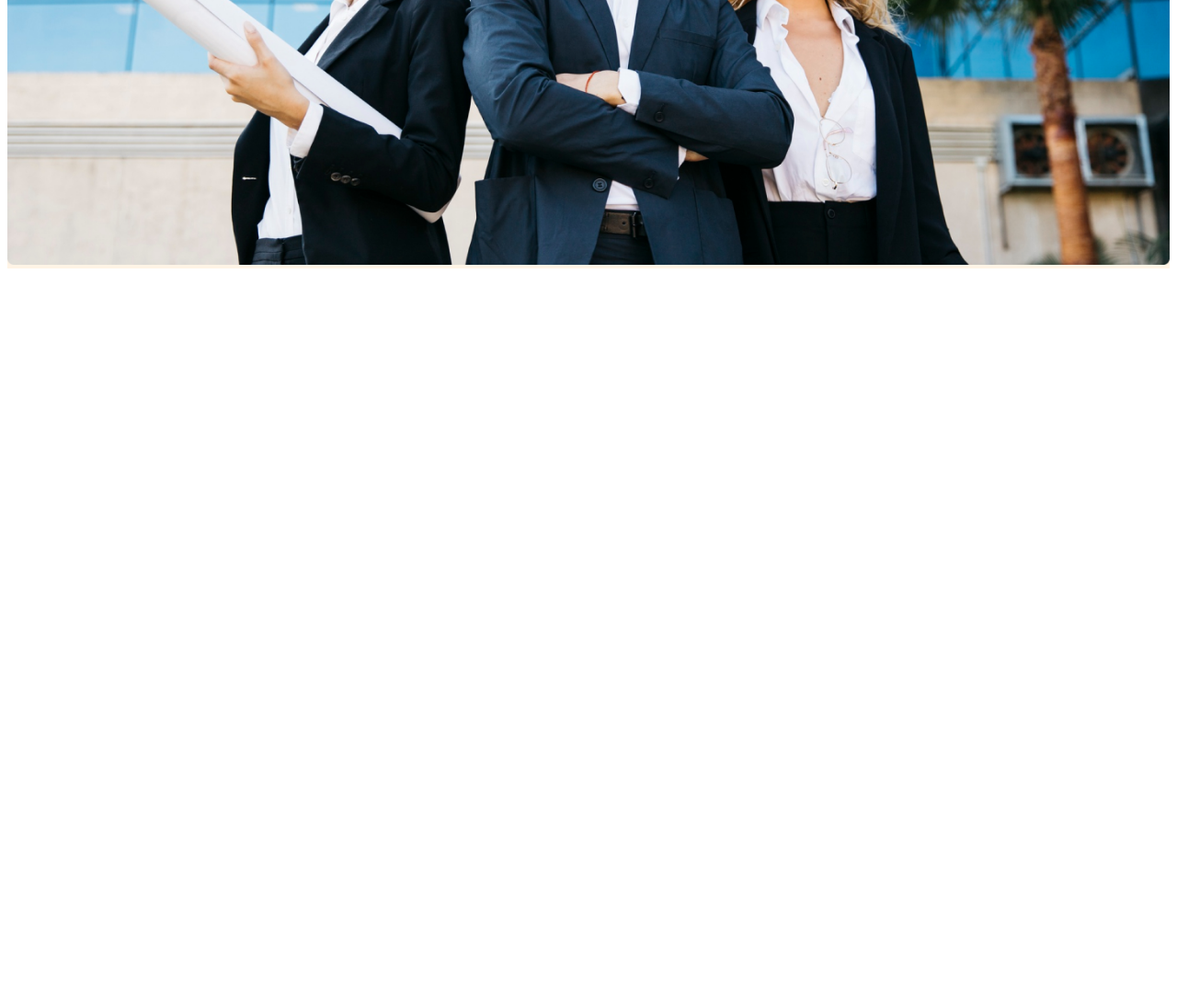
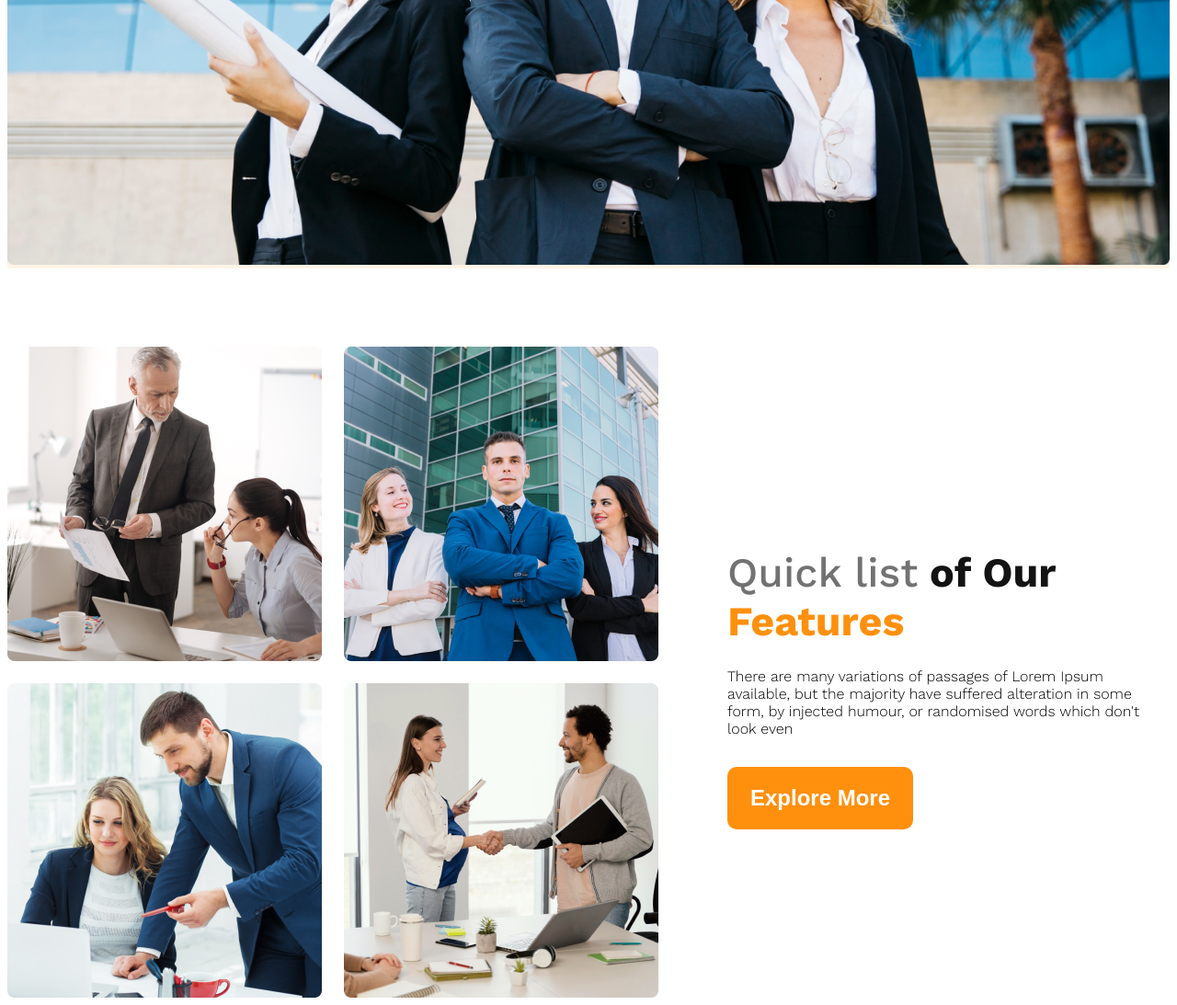
Before and after one commit to almamuntmn/g3-architects-website, a plain HTML site: page index.html in a window 1280 px wide. Shown: the part 896-1989 px from the top of the page at 92% size. Before the commit the page ends 1196 px from the top, so only its background shows below. Drawn offline with nearby package versions, Linux system fonts and the light colour scheme.

Commit message:
updated features section

```diff
--- a/index.html
+++ b/index.html
@@ -20,18 +20,32 @@
             </ul>
         </nav>
         <div class="title-content">
-<div class="banner-info">
+            <div class="banner-info">
                 <h1 class="title">Brand New Group of Architects </h1>
-            <p class="description">There are many variations of passages of Lorem Ipsum available, but the majority have
-                suffered alteration in some form, by injected humour, or randomised words which don't look even</p>
+                <p class="description">There are many variations of passages of Lorem Ipsum available, but the majority
+                    have
+                    suffered alteration in some form, by injected humour, or randomised words which don't look even</p>
                 <button class="pbtn">Explore More</button>
-</div>
-                <img class="banner-image" src="images/banner.png" alt="">
+            </div>
+            <img class="banner-image" src="images/banner.png" alt="">
         </div>
-
     </header>
     <main>
-
+<section>
+    <div class="features dflex">
+        <div class="features-images">
+            <img src="images/team1.png" alt="">
+            <img src="images/team2.png" alt="">
+            <img src="images/team3.png" alt="">
+            <img src="images/team4.png" alt="">
+        </div>
+        <div class="features-info">
+            <h2 class="features-head"><span id="quick-list">Quick list</span><span class="of-our dark01"> of Our</span><br><span class="Feature"> Features</span></h2>
+            <p class="features-description">There are many variations of passages of Lorem Ipsum available, but the majority have suffered alteration in some form, by injected humour, or randomised words which don't look even</p>
+            <button class="pbtn">Explore More</button>
+        </div>
+    </div>
+</section>
     </main>
     <footer>
 
--- a/style/style.css
+++ b/style/style.css
@@ -77,6 +77,40 @@ justify-content: space-between;
     width: 100%;
 }
 
+/* features style */
+
+.features{
+    max-width: 1440px;
+    margin: 0 auto;
+    align-items: center;
+    margin-top: 85px;
+}
+.features-images{
+    display: grid;
+    grid-template-columns: repeat(2, 1fr);
+    gap: 24px;
+    max-width: 100%;
+}
+.features-info{
+    margin-left: 75px;
+}
+.features-head{
+    font-size: 2.8rem;
+    margin-bottom: 1.5rem;
+}
+#quick-list{
+    font-weight: 500;
+    color: #727272;
+}
+.Feature{
+    color: #FF900E;
+}
+
+.features-description{
+    font-size: 1rem;
+    font-weight: 300;
+    margin-bottom: 2rem;
+}
 @media screen and (max-width: 576px) {
     .navs{
         flex-direction: column;
@@ -85,4 +119,14 @@ justify-content: space-between;
         margin-bottom: 20px;
     }
 
+    .features{
+        flex-direction: column;
+    }
+    .features-images{
+    grid-template-columns: repeat(1, 1fr);
+    }
+    .features-info{
+    margin-left: 20px;
+    margin-right: 20px;
 }
+}
```
